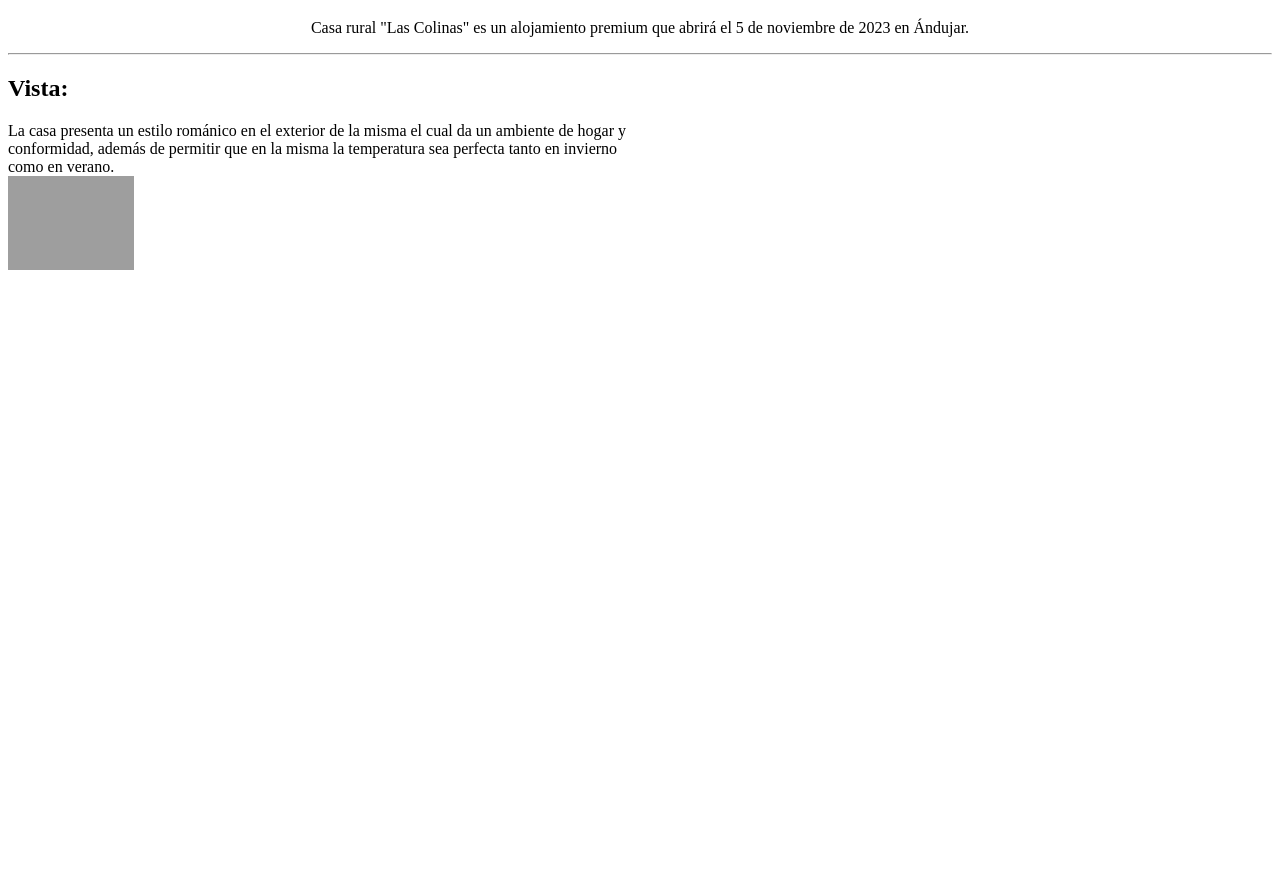
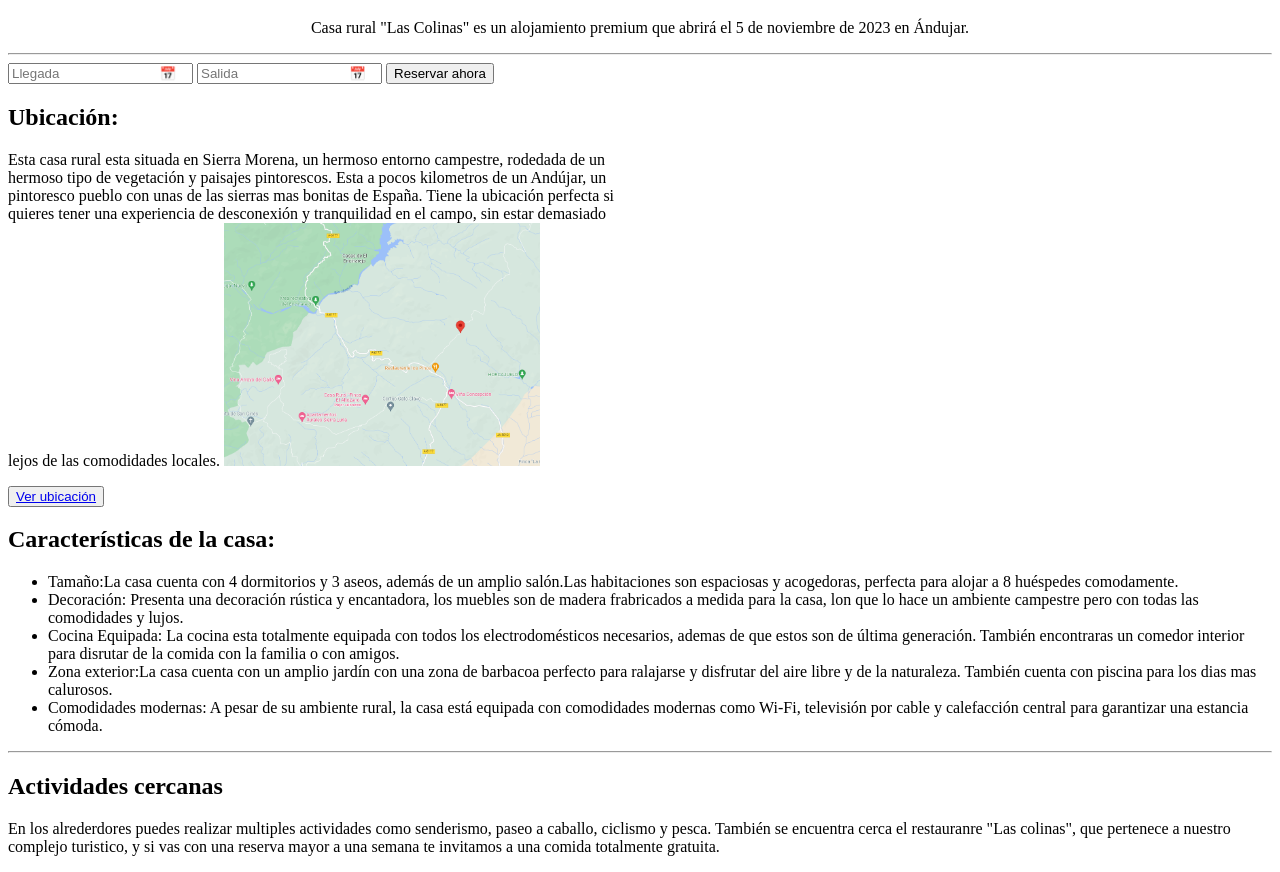
Before and after one commit to Jorgedux99/Trabajo1, a plain HTML site: page casa_rural/home.html in a window 1280 px wide. Shown: the part 61-933 px from the top of the page. Before the commit the page ends 800 px from the top, so only its background shows below. Drawn offline with Linux system fonts and the light colour scheme; grey boxes are pictures that could not be loaded.

Commit message:
casa rural modificacion casa

```diff
--- a/casa_rural/home.html
+++ b/casa_rural/home.html
@@ -9,8 +9,30 @@
         <h1 style="text-align: center;">Casa rural "Las Colinas"</h1>
         <p style="text-align: center;">Casa rural "Las Colinas" es un alojamiento premium que abrirá el 5 de noviembre de 2023 en Ándujar.</p>
         <hr>
-        <h2>Vista:</h2>
-        <p style="width: 50%;"> La casa presenta un estilo románico en el exterior de la misma el cual da un ambiente de hogar y conformidad, además de
-            permitir que en la misma la temperatura sea perfecta tanto en invierno como en verano. <img src="https://viajandodo.com/wp-content/uploads/2021/07/Casas-rurales-Espan%CC%83a-1.jpg" width="20%" weidth="20%" style="display: grid;"> </p>
+        <form>
+            <input id="Llegada" name="Llegada 📅" placeholder="Llegada                           📅" />
+            <input id="Salida"  name="Salida 📅" placeholder="Salida                              📅" />
+            <button>Reservar ahora</button>
+        </form>
+        <h2>Ubicación:</h2>
+        <p style="width: 50%;"> Esta casa rural esta situada en Sierra Morena, un hermoso entorno campestre, rodedada de un hermoso tipo de vegetación
+        y paisajes pintorescos. Esta a pocos kilometros de un Andújar, un pintoresco pueblo con unas de las sierras mas bonitas de España. Tiene la ubicación perfecta si quieres
+        tener una experiencia de desconexión y tranquilidad en el campo, sin estar demasiado lejos de las comodidades locales. <img src="img/Ubicación casa rural.PNG" width="50%" ></p>
+        <button><a href="https://maps.app.goo.gl/521bupCMdrW7pptS8">Ver ubicación</a></button>
+        <h2>Características de la casa:</h2>
+            <ul>
+                <li>Tamaño:La casa cuenta con 4 dormitorios y 3 aseos, además de un amplio salón.Las habitaciones son espaciosas y acogedoras, perfecta para alojar a 8 huéspedes comodamente.</li>
+                <li>Decoración: Presenta una decoración rústica y encantadora, los muebles son de madera frabricados a medida para la casa, lon que lo hace un ambiente campestre pero
+                    con todas las comodidades y lujos.</li>
+                <li>Cocina Equipada: La cocina esta totalmente equipada con todos los electrodomésticos necesarios, ademas de que estos son de última generación. También encontraras un comedor interior para
+                    disrutar de la comida con la familia o con amigos.</li>
+                <li>Zona exterior:La casa cuenta con un amplio jardín con una zona de barbacoa perfecto para ralajarse y disfrutar del aire libre y de la naturaleza. También cuenta con piscina para los dias mas
+                    calurosos.</li>
+                <li>Comodidades modernas: A pesar de su ambiente rural, la casa está equipada con comodidades modernas como Wi-Fi, televisión por cable y calefacción central para garantizar una estancia cómoda.</li>
+            </ul>
+        <hr>
+        <h2>Actividades cercanas</h2>
+        <p> En los alrederdores puedes realizar multiples actividades como senderismo, paseo a caballo, ciclismo y pesca. También se encuentra cerca el restauranre "Las colinas", que pertenece a nuestro
+            complejo turistico, y si vas con una reserva mayor a una semana te invitamos a una comida totalmente gratuita.</p>
     </body>
 </html>
```
Also changed, not shown: casa_rural/img/Ubicación casa rural.PNG (added).
